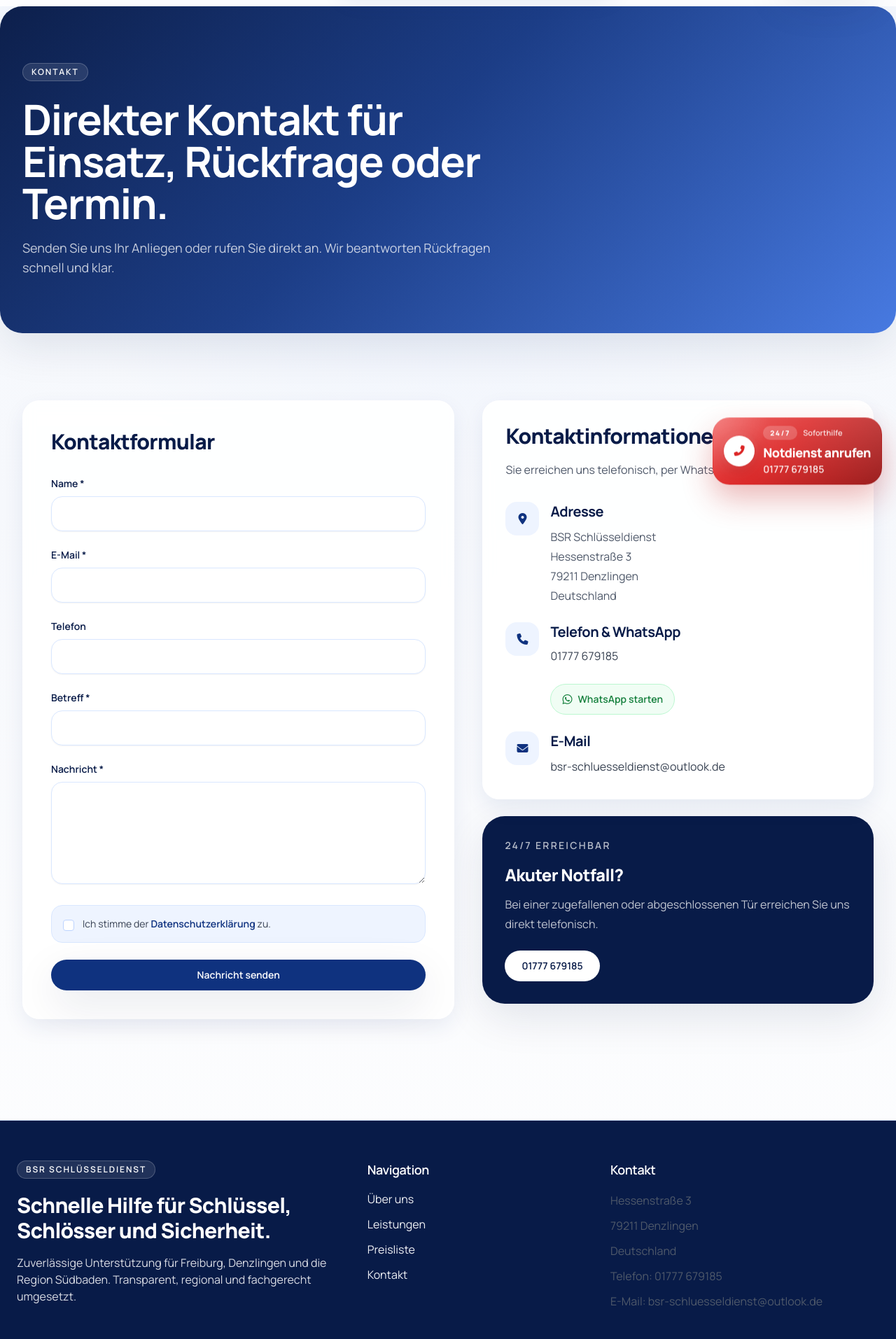
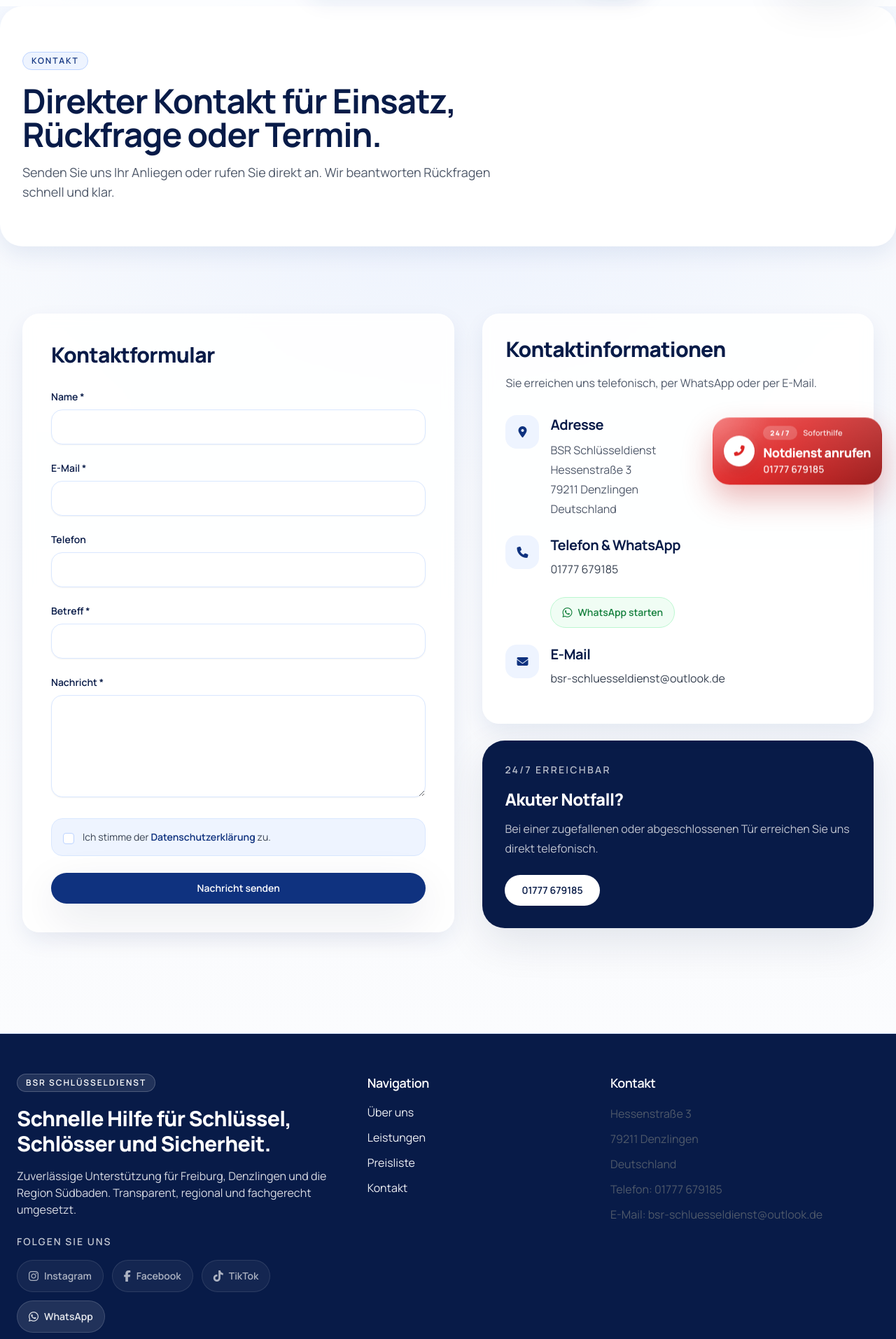
Before and after one commit to sedatakyol-49/bsr-schl-sseldienst, an Angular app: page /kontakt in a window 1280 px wide. Shown: the part 87-2000 px from the top of the page at 70% size. Built offline with nearby package versions, Linux system fonts and the light colour scheme.

Commit message:
add social medai icns

```diff
--- a/src/app/app.component.ts
+++ b/src/app/app.component.ts
@@ -17,9 +17,10 @@ import { SeoService } from './services/seo.service';
     EmergencyButtonComponent
   ],
   template: `
-    <div class="flex flex-col min-h-screen">
+    <a class="skip-link" href="#main-content">Zum Inhalt springen</a>
+    <div class="flex min-h-screen flex-col">
       <app-header></app-header>
-      <main class="flex-grow">
+      <main id="main-content" tabindex="-1" class="flex-grow">
         <router-outlet></router-outlet>
       </main>
       <app-footer></app-footer>
--- a/src/app/components/emergency-button/emergency-button.component.html
+++ b/src/app/components/emergency-button/emergency-button.component.html
@@ -1,9 +1,9 @@
 <div class="fixed bottom-3 left-1/2 z-50 w-[calc(100%-1.5rem)] max-w-[22rem] -translate-x-1/2 md:bottom-5 md:left-auto md:right-5 md:w-auto md:max-w-none md:translate-x-0">
   <a href="tel:+491777679185" class="emergency-button" aria-label="BSR Notdienst jetzt anrufen: 01777 679185">
-    <span class="emergency-icon-wrap">
+    <span class="emergency-icon-wrap" aria-hidden="true">
       <span class="emergency-icon-ping"></span>
       <span class="emergency-icon">
-        <i class="fas fa-phone-alt"></i>
+        <i class="fas fa-phone-alt" aria-hidden="true"></i>
       </span>
     </span>
 
--- a/src/app/components/footer/footer.component.html
+++ b/src/app/components/footer/footer.component.html
@@ -8,6 +8,31 @@
           Zuverlässige Unterstützung für Freiburg, Denzlingen und die Region Südbaden.
           Transparent, regional und fachgerecht umgesetzt.
         </p>
+
+        <div class="mt-6">
+          <h3 class="text-sm font-semibold uppercase tracking-[0.14em] text-white/75">Folgen Sie uns</h3>
+          <div class="mt-4 flex flex-wrap gap-3">
+            <ng-container *ngFor="let channel of channels">
+              <a
+                *ngIf="channel.available; else socialPlaceholder"
+                [href]="channel.href"
+                class="social-link"
+                [attr.target]="channel.external ? '_blank' : null"
+                [attr.rel]="channel.external ? 'noopener noreferrer' : null"
+                [attr.aria-label]="channel.label + ' bei BSR Schlüsseldienst öffnen'"
+              >
+                <i [class]="channel.icon" aria-hidden="true"></i>
+                <span>{{ channel.label }}</span>
+              </a>
+              <ng-template #socialPlaceholder>
+                <span class="social-link social-link-muted" [attr.aria-label]="channel.label + ' Profil folgt'">
+                  <i [class]="channel.icon" aria-hidden="true"></i>
+                  <span>{{ channel.label }}</span>
+                </span>
+              </ng-template>
+            </ng-container>
+          </div>
+        </div>
       </div>
 
       <div>
--- a/src/app/components/footer/footer.component.scss
+++ b/src/app/components/footer/footer.component.scss
@@ -1,9 +1,16 @@
 .social-link {
-  @apply text-gray-300 hover:text-white transition-colors;
-  @apply flex items-center justify-center;
+  @apply inline-flex items-center gap-2 rounded-full border border-white/15 bg-white/10 px-4 py-2.5 text-sm font-semibold text-white/90 transition;
+  @apply hover:border-white/30 hover:bg-white/15 hover:text-white;
+}
+
+.social-link i {
+  @apply text-base;
+}
+
+.social-link-muted {
+  @apply cursor-default border-white/10 bg-white/5 text-white/65;
 }
 
 .footer-link {
-  @apply hover:text-white transition-colors;
-  @apply text-sm md:text-base;
+  @apply text-sm transition-colors hover:text-white md:text-base;
 }
--- a/src/app/components/footer/footer.component.ts
+++ b/src/app/components/footer/footer.component.ts
@@ -9,4 +9,35 @@ import { RouterLink } from '@angular/router';
   templateUrl: './footer.component.html',
   styleUrls: ['./footer.component.scss']
 })
-export class FooterComponent {}
+export class FooterComponent {
+  protected readonly channels = [
+    {
+      label: 'Instagram',
+      href: null,
+      icon: 'fab fa-instagram',
+      external: false,
+      available: false
+    },
+    {
+      label: 'Facebook',
+      href: null,
+      icon: 'fab fa-facebook-f',
+      external: false,
+      available: false
+    },
+    {
+      label: 'TikTok',
+      href: null,
+      icon: 'fab fa-tiktok',
+      external: false,
+      available: false
+    },
+    {
+      label: 'WhatsApp',
+      href: 'https://wa.me/491777679185',
+      icon: 'fab fa-whatsapp',
+      external: true,
+      available: true
+    }
+  ];
+}
--- a/src/app/components/header/header.component.ts
+++ b/src/app/components/header/header.component.ts
@@ -24,6 +24,11 @@ export class HeaderComponent {
     this.scrolled = window.scrollY > 20;
   }
 
+  @HostListener('document:keydown.escape')
+  onEscapeKey() {
+    this.closeMenu();
+  }
+
   toggleMenu() {
     this.menuOpen = !this.menuOpen;
   }
--- a/src/app/pages/contact/contact.component.html
+++ b/src/app/pages/contact/contact.component.html
@@ -1,9 +1,9 @@
-<section class="relative overflow-hidden rounded-[2rem] bg-brand-mesh text-white shadow-panel">
-  <div class="container-custom py-16 md:py-20">
+<section class="relative overflow-hidden rounded-[2rem] bg-white shadow-soft">
+  <div class="container-custom py-14 md:py-16">
     <div class="max-w-3xl">
-      <span class="badge border-white/20 bg-white/10 text-white">Kontakt</span>
-      <h1 class="mt-6 text-white">Direkter Kontakt für Einsatz, Rückfrage oder Termin.</h1>
-      <p class="mt-5 max-w-2xl text-lg text-white/75">Senden Sie uns Ihr Anliegen oder rufen Sie direkt an. Wir beantworten Rückfragen schnell und klar.</p>
+      <span class="badge">Kontakt</span>
+      <h1 class="mt-5 max-w-3xl text-balance">Direkter Kontakt für Einsatz, Rückfrage oder Termin.</h1>
+      <p class="mt-4 max-w-2xl section-copy">Senden Sie uns Ihr Anliegen oder rufen Sie direkt an. Wir beantworten Rückfragen schnell und klar.</p>
     </div>
   </div>
 </section>
@@ -11,31 +11,31 @@
 <section class="section">
   <div class="container-custom grid gap-10 lg:grid-cols-[1.05fr_0.95fr]">
     <div class="surface-card p-8 md:p-10">
-      <h2 class="text-3xl font-extrabold text-primary-900">Kontaktformular</h2>
-      <form [formGroup]="contactForm" (ngSubmit)="onSubmit()" class="mt-8 space-y-6">
-        <div class="form-group"><label for="name" class="form-label">Name *</label><input id="name" type="text" formControlName="name" class="form-input" [class.border-error-500]="contactForm.get('name')?.touched && contactForm.get('name')?.invalid"><div *ngIf="contactForm.get('name')?.touched && contactForm.get('name')?.invalid" class="form-error">Bitte geben Sie Ihren Namen ein.</div></div>
-        <div class="form-group"><label for="email" class="form-label">E-Mail *</label><input id="email" type="email" formControlName="email" class="form-input" [class.border-error-500]="contactForm.get('email')?.touched && contactForm.get('email')?.invalid"><div *ngIf="contactForm.get('email')?.touched && contactForm.get('email')?.invalid" class="form-error">Bitte geben Sie eine gültige E-Mail-Adresse ein.</div></div>
+      <h2 class="text-2xl font-extrabold text-primary-900 md:text-3xl">Kontaktformular</h2>
+      <form [formGroup]="contactForm" (ngSubmit)="onSubmit()" class="mt-8 space-y-6" novalidate>
+        <div class="form-group"><label for="name" class="form-label">Name *</label><input id="name" type="text" formControlName="name" class="form-input" [attr.aria-invalid]="contactForm.get('name')?.touched && contactForm.get('name')?.invalid" aria-describedby="name-error" [class.border-error-500]="contactForm.get('name')?.touched && contactForm.get('name')?.invalid"><div *ngIf="contactForm.get('name')?.touched && contactForm.get('name')?.invalid" id="name-error" class="form-error">Bitte geben Sie Ihren Namen ein.</div></div>
+        <div class="form-group"><label for="email" class="form-label">E-Mail *</label><input id="email" type="email" formControlName="email" class="form-input" [attr.aria-invalid]="contactForm.get('email')?.touched && contactForm.get('email')?.invalid" aria-describedby="email-error" [class.border-error-500]="contactForm.get('email')?.touched && contactForm.get('email')?.invalid"><div *ngIf="contactForm.get('email')?.touched && contactForm.get('email')?.invalid" id="email-error" class="form-error">Bitte geben Sie eine gültige E-Mail-Adresse ein.</div></div>
         <div class="form-group"><label for="phone" class="form-label">Telefon</label><input id="phone" type="tel" formControlName="phone" class="form-input"></div>
-        <div class="form-group"><label for="subject" class="form-label">Betreff *</label><input id="subject" type="text" formControlName="subject" class="form-input" [class.border-error-500]="contactForm.get('subject')?.touched && contactForm.get('subject')?.invalid"><div *ngIf="contactForm.get('subject')?.touched && contactForm.get('subject')?.invalid" class="form-error">Bitte geben Sie einen Betreff ein.</div></div>
-        <div class="form-group"><label for="message" class="form-label">Nachricht *</label><textarea id="message" rows="5" formControlName="message" class="form-input" [class.border-error-500]="contactForm.get('message')?.touched && contactForm.get('message')?.invalid"></textarea><div *ngIf="contactForm.get('message')?.touched && contactForm.get('message')?.invalid" class="form-error">Bitte geben Sie Ihre Nachricht ein.</div></div>
-        <div class="rounded-2xl border border-primary-100 bg-primary-50 px-4 py-4"><label for="privacy" class="flex items-start gap-3 text-sm text-secondary-700"><input id="privacy" type="checkbox" formControlName="privacy" class="mt-1 h-4 w-4 rounded border-primary-200 text-primary-700 focus:ring-primary-500"><span>Ich stimme der <a routerLink="/datenschutz" class="font-semibold text-primary-700 hover:text-primary-900">Datenschutzerklärung</a> zu.</span></label><div *ngIf="contactForm.get('privacy')?.touched && contactForm.get('privacy')?.invalid" class="form-error mt-2">Bitte stimmen Sie der Datenschutzerklärung zu.</div></div>
-        <button type="submit" class="btn btn-primary w-full" [disabled]="submitting"><span *ngIf="!submitting">Nachricht senden</span><span *ngIf="submitting">Wird gesendet...</span></button>
-        <div *ngIf="submitSuccess" class="rounded-2xl border border-green-200 bg-green-50 px-4 py-3 text-sm text-green-800">Ihre Nachricht wurde gesendet. Wir melden uns schnellstmöglich zurück.</div>
-        <div *ngIf="submitError" class="rounded-2xl border border-red-200 bg-red-50 px-4 py-3 text-sm text-red-800">Beim Senden ist ein Fehler aufgetreten. Bitte rufen Sie uns direkt an.</div>
+        <div class="form-group"><label for="subject" class="form-label">Betreff *</label><input id="subject" type="text" formControlName="subject" class="form-input" [attr.aria-invalid]="contactForm.get('subject')?.touched && contactForm.get('subject')?.invalid" aria-describedby="subject-error" [class.border-error-500]="contactForm.get('subject')?.touched && contactForm.get('subject')?.invalid"><div *ngIf="contactForm.get('subject')?.touched && contactForm.get('subject')?.invalid" id="subject-error" class="form-error">Bitte geben Sie einen Betreff ein.</div></div>
+        <div class="form-group"><label for="message" class="form-label">Nachricht *</label><textarea id="message" rows="5" formControlName="message" class="form-input" [attr.aria-invalid]="contactForm.get('message')?.touched && contactForm.get('message')?.invalid" aria-describedby="message-error" [class.border-error-500]="contactForm.get('message')?.touched && contactForm.get('message')?.invalid"></textarea><div *ngIf="contactForm.get('message')?.touched && contactForm.get('message')?.invalid" id="message-error" class="form-error">Bitte geben Sie Ihre Nachricht ein.</div></div>
+        <div class="rounded-2xl border border-primary-100 bg-primary-50 px-4 py-4"><label for="privacy" class="flex items-start gap-3 text-sm text-secondary-700"><input id="privacy" type="checkbox" formControlName="privacy" class="mt-1 h-4 w-4 rounded border-primary-200 text-primary-700 focus:ring-primary-500" [attr.aria-invalid]="contactForm.get('privacy')?.touched && contactForm.get('privacy')?.invalid" aria-describedby="privacy-error"><span>Ich stimme der <a routerLink="/datenschutz" class="font-semibold text-primary-700 hover:text-primary-900">Datenschutzerklärung</a> zu.</span></label><div *ngIf="contactForm.get('privacy')?.touched && contactForm.get('privacy')?.invalid" id="privacy-error" class="form-error mt-2">Bitte stimmen Sie der Datenschutzerklärung zu.</div></div>
+        <button type="submit" class="btn btn-primary w-full" [disabled]="submitting" [attr.aria-busy]="submitting"><span *ngIf="!submitting">Nachricht senden</span><span *ngIf="submitting">Wird gesendet...</span></button>
+        <div *ngIf="submitSuccess" class="rounded-2xl border border-green-200 bg-green-50 px-4 py-3 text-sm text-green-800" role="status" aria-live="polite">Ihre Nachricht wurde gesendet. Wir melden uns schnellstmöglich zurück.</div>
+        <div *ngIf="submitError" class="rounded-2xl border border-red-200 bg-red-50 px-4 py-3 text-sm text-red-800" role="alert">Beim Senden ist ein Fehler aufgetreten. Bitte rufen Sie uns direkt an.</div>
       </form>
     </div>
 
     <div class="space-y-6">
       <div class="surface-card p-8">
-        <h2 class="text-3xl font-extrabold text-primary-900">Kontaktinformationen</h2>
+        <h2 class="text-2xl font-extrabold text-primary-900 md:text-3xl">Kontaktinformationen</h2>
         <p class="mt-4">Sie erreichen uns telefonisch, per WhatsApp oder per E-Mail.</p>
         <div class="mt-8 space-y-6">
-          <div class="flex items-start gap-4"><div class="contact-icon"><i class="fas fa-location-dot"></i></div><div><h3 class="text-xl font-bold text-primary-900">Adresse</h3><address class="mt-2 not-italic text-secondary-600"><p>BSR Schlüsseldienst</p><p>Hessenstraße 3</p><p>79211 Denzlingen</p><p>Deutschland</p></address></div></div>
-          <div class="flex items-start gap-4"><div class="contact-icon"><i class="fas fa-phone"></i></div><div><h3 class="text-xl font-bold text-primary-900">Telefon & WhatsApp</h3><div class="mt-2 space-y-2"><a href="tel:+491777679185" class="block text-secondary-700 hover:text-primary-800">01777 679185</a><a href="https://wa.me/491777679185" target="_blank" rel="noopener noreferrer" class="inline-flex items-center gap-2 rounded-full border border-green-200 bg-green-50 px-4 py-2 text-sm font-semibold text-green-700 transition hover:border-green-300 hover:bg-green-100 hover:text-green-800"><i class="fab fa-whatsapp text-base"></i>WhatsApp starten</a></div></div></div>
-          <div class="flex items-start gap-4"><div class="contact-icon"><i class="fas fa-envelope"></i></div><div><h3 class="text-xl font-bold text-primary-900">E-Mail</h3><p class="mt-2 text-secondary-700">bsr-schluesseldienst&#64;outlook.de</p></div></div>
+          <div class="flex items-start gap-4"><div class="contact-icon" aria-hidden="true"><i class="fas fa-location-dot"></i></div><div><h3 class="text-lg font-bold text-primary-900 md:text-xl">Adresse</h3><address class="mt-2 not-italic text-secondary-600"><p>BSR Schlüsseldienst</p><p>Hessenstraße 3</p><p>79211 Denzlingen</p><p>Deutschland</p></address></div></div>
+          <div class="flex items-start gap-4"><div class="contact-icon" aria-hidden="true"><i class="fas fa-phone"></i></div><div><h3 class="text-lg font-bold text-primary-900 md:text-xl">Telefon & WhatsApp</h3><div class="mt-2 space-y-2"><a href="tel:+491777679185" class="block text-secondary-700 hover:text-primary-800" aria-label="BSR Schlüsseldienst anrufen: 01777 679185">01777 679185</a><a href="https://wa.me/491777679185" target="_blank" rel="noopener noreferrer" class="inline-flex items-center gap-2 rounded-full border border-green-200 bg-green-50 px-4 py-2 text-sm font-semibold text-green-700 transition hover:border-green-300 hover:bg-green-100 hover:text-green-800" aria-label="WhatsApp-Chat mit BSR Schlüsseldienst öffnen"><i class="fab fa-whatsapp text-base" aria-hidden="true"></i>WhatsApp starten</a></div></div></div>
+          <div class="flex items-start gap-4"><div class="contact-icon" aria-hidden="true"><i class="fas fa-envelope"></i></div><div><h3 class="text-lg font-bold text-primary-900 md:text-xl">E-Mail</h3><a href="mailto:bsr-schluesseldienst@outlook.de" class="mt-2 inline-block text-secondary-700 hover:text-primary-800">bsr-schluesseldienst&#64;outlook.de</a></div></div>
         </div>
       </div>
-      <div class="rounded-[2rem] bg-primary-900 p-8 text-white shadow-panel"><p class="text-sm font-semibold uppercase tracking-[0.16em] text-white/70">24/7 erreichbar</p><h3 class="mt-4 text-2xl font-extrabold text-white">Akuter Notfall?</h3><p class="mt-3 text-white/75">Bei einer zugefallenen oder abgeschlossenen Tür erreichen Sie uns direkt telefonisch.</p><a href="tel:+491777679185" class="btn mt-6 bg-white text-primary-900 hover:bg-primary-50">01777 679185</a></div>
+      <div class="rounded-[2rem] bg-primary-900 p-8 text-white shadow-panel"><p class="text-sm font-semibold uppercase tracking-[0.16em] text-white/70">24/7 erreichbar</p><h3 class="mt-4 text-xl font-extrabold text-white md:text-2xl">Akuter Notfall?</h3><p class="mt-3 text-white/75">Bei einer zugefallenen oder abgeschlossenen Tür erreichen Sie uns direkt telefonisch.</p><a href="tel:+491777679185" class="btn mt-6 bg-white text-primary-900 hover:bg-primary-50" aria-label="Notdienst jetzt anrufen: 01777 679185">01777 679185</a></div>
     </div>
   </div>
 </section>
--- a/src/app/pages/home/home.component.html
+++ b/src/app/pages/home/home.component.html
@@ -10,7 +10,7 @@
         <h1 class="mt-5 max-w-xl text-pretty text-[2.35rem] font-extrabold leading-[1.02] tracking-[-0.04em] text-white sm:text-[2.8rem] md:mt-6 md:text-[3.4rem]">Zuverlässige Hilfe für Schlüssel, Schlösser und Sicherheit.</h1>
         <p class="mt-4 max-w-lg text-base leading-7 text-white/78 md:mt-5 md:text-lg md:leading-8">Schnell vor Ort in Freiburg, Denzlingen und Südbaden. Klar kommuniziert, fair kalkuliert und fachgerecht ausgeführt.</p>
         <div class="mt-7 flex flex-col gap-3 sm:flex-row">
-          <a href="tel:+491777679185" class="btn btn-primary !bg-white !text-primary-900 hover:!bg-primary-50">Jetzt anrufen: 01777 679185</a>
+          <a href="tel:+491777679185" class="btn btn-primary !bg-white !text-primary-900 hover:!bg-primary-50">Jetzt anrufen</a>
           <a routerLink="/produkte" class="btn border border-white/20 bg-white/10 text-white hover:bg-white/20">Zur Preisliste</a>
         </div>
         <div class="mt-7 grid gap-3 sm:grid-cols-3">
--- a/src/global_styles.css
+++ b/src/global_styles.css
@@ -28,15 +28,15 @@
   }
 
   h1 {
-    @apply text-4xl md:text-5xl lg:text-6xl;
+    @apply text-3xl md:text-4xl lg:text-5xl;
   }
 
   h2 {
-    @apply text-3xl md:text-4xl;
+    @apply text-2xl md:text-3xl;
   }
 
   h3 {
-    @apply text-2xl md:text-3xl;
+    @apply text-xl md:text-2xl;
   }
 
   p {
@@ -45,6 +45,16 @@
 
   a, button {
     @apply min-h-[44px];
+  }
+
+  a:focus-visible,
+  button:focus-visible,
+  input:focus-visible,
+  textarea:focus-visible,
+  select:focus-visible,
+  [tabindex]:focus-visible {
+    outline: 3px solid #2f68dd;
+    outline-offset: 3px;
   }
 
   ::selection {
@@ -66,11 +76,11 @@
   }
 
   .section-title {
-    @apply text-3xl md:text-4xl font-extrabold text-primary-900;
+    @apply text-2xl md:text-3xl font-extrabold text-primary-900;
   }
 
   .section-copy {
-    @apply text-lg text-secondary-600;
+    @apply text-base md:text-lg text-secondary-600;
   }
 
   .btn {
@@ -96,6 +106,28 @@
   .nav-pill-active {
     @apply bg-primary-700 text-white shadow-soft;
   }
+
+  .skip-link {
+    @apply fixed left-4 top-4 z-[100] rounded-full bg-white px-4 py-3 text-sm font-semibold text-primary-900 shadow-soft;
+    transform: translateY(-200%);
+    transition: transform 0.2s ease;
+  }
+
+  .skip-link:focus {
+    transform: translateY(0);
+  }
+
+  .sr-only {
+    position: absolute;
+    width: 1px;
+    height: 1px;
+    padding: 0;
+    margin: -1px;
+    overflow: hidden;
+    clip: rect(0, 0, 0, 0);
+    white-space: nowrap;
+    border: 0;
+  }
 }
 
 @layer utilities {
@@ -116,3 +148,15 @@
     @apply w-full;
   }
 }
+
+@media (prefers-reduced-motion: reduce) {
+  html {
+    scroll-behavior: auto;
+  }
+
+  *, *::before, *::after {
+    animation-duration: 0.01ms !important;
+    animation-iteration-count: 1 !important;
+    transition-duration: 0.01ms !important;
+  }
+}
```
Also changed, not shown: src/app/components/header/header.component.html (+17 -8 lines), src/app/pages/faq/faq.component.html (+19 -5 lines).
